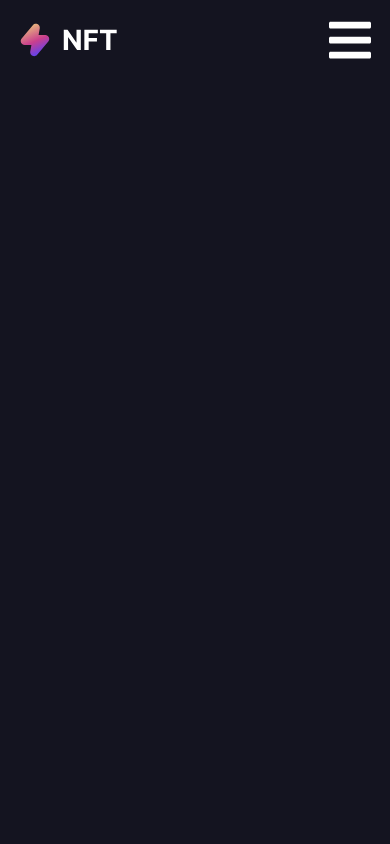
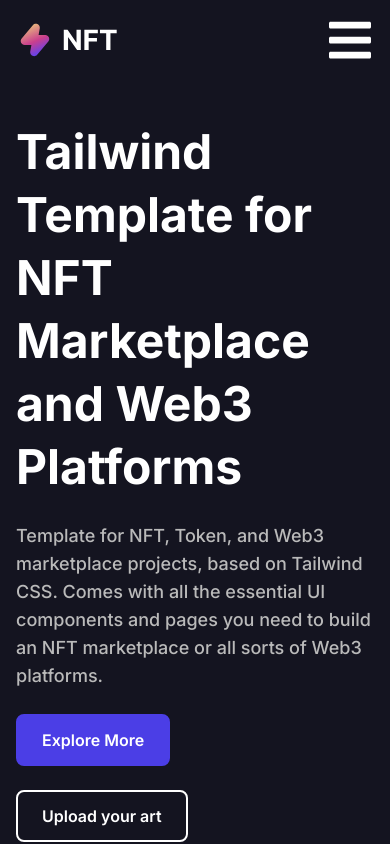
Before and after one commit to tushar-454/nft-web3-platforms-react, a React (Vite) app: page / in a window 390 px wide. Shown: the top 844 px of the page. Built offline with nearby package versions, Linux system fonts and the light colour scheme.

Commit message:
hero section completed with full responsiveness and customize tailwind config

```diff
--- a/src/App.jsx
+++ b/src/App.jsx
@@ -1,9 +1,11 @@
 import Header from './Components/Header/Header';
+import Hero from './Components/Hero/Hero';
 
 function App() {
   return (
     <div className='container mx-auto px-4'>
       <Header />
+      <Hero />
     </div>
   );
 }
--- /dev/null
+++ b/src/Components/Hero/Hero.jsx
@@ -0,0 +1,34 @@
+import heroImg from '../../assets/images/hero/hero-image.svg';
+import Button from '../UI/Button';
+const Hero = () => {
+  return (
+    <div className='flex flex-col gap-8 lg:flex-row justify-between items-center py-10'>
+      {/* hero text and title  */}
+      <div className='heroText text-white w-full lg:w-[520px] space-y-6'>
+        <h1 className='text-white font-bold text-5xl leading-[63px]'>
+          Tailwind Template for NFT Marketplace and Web3 Platforms
+        </h1>
+        <p className='text-textGray text-lg font-medium leading-7'>
+          Template for NFT, Token, and Web3 marketplace projects, based on
+          Tailwind CSS. Comes with all the essential UI components and pages you
+          need to build an NFT marketplace or all sorts of Web3 platforms.
+        </p>
+        <div className='heroBtns flex flex-col sm:flex-row gap-6'>
+          <Button
+            href='#'
+            name='Explore More'
+            bg='bg-blue'
+            border='border-blue'
+          />
+          <Button href='#' name='Upload your art' />
+        </div>
+      </div>
+      {/* hero image  */}
+      <div className='heroImg'>
+        <img src={heroImg} />
+      </div>
+    </div>
+  );
+};
+
+export default Hero;
--- a/src/Components/UI/Button.jsx
+++ b/src/Components/UI/Button.jsx
@@ -6,7 +6,7 @@ const Button = ({ name, href, bg, border }) => {
       href={href}
       className={`border-2 ${border ? border : 'border-white'} rounded-lg ${
         bg ? bg : 'bg-transparent'
-      } text-white font-semibold leading-6 py-3 px-6 transition hover:border-blue ${
+      } text-white w-fit font-semibold leading-6 py-3 px-6 transition hover:border-blue ${
         bg === 'bg-transparent' ? 'hover:bg-blue' : 'hover:bg-hoverBlue'
       }`}
     >
--- a/tailwind.config.js
+++ b/tailwind.config.js
@@ -13,6 +13,13 @@ export default {
       transparent: '#00000000',
     },
     backgroundImage: {},
+    screens: {
+      sm: '640px',
+      md: '768px',
+      lg: '1024px',
+      xl: '1280px',
+      '2xl': '1335px',
+    },
   },
   plugins: [],
 };
```
Also changed, not shown: 1 other file (tests, documents, lock files or other folders).
